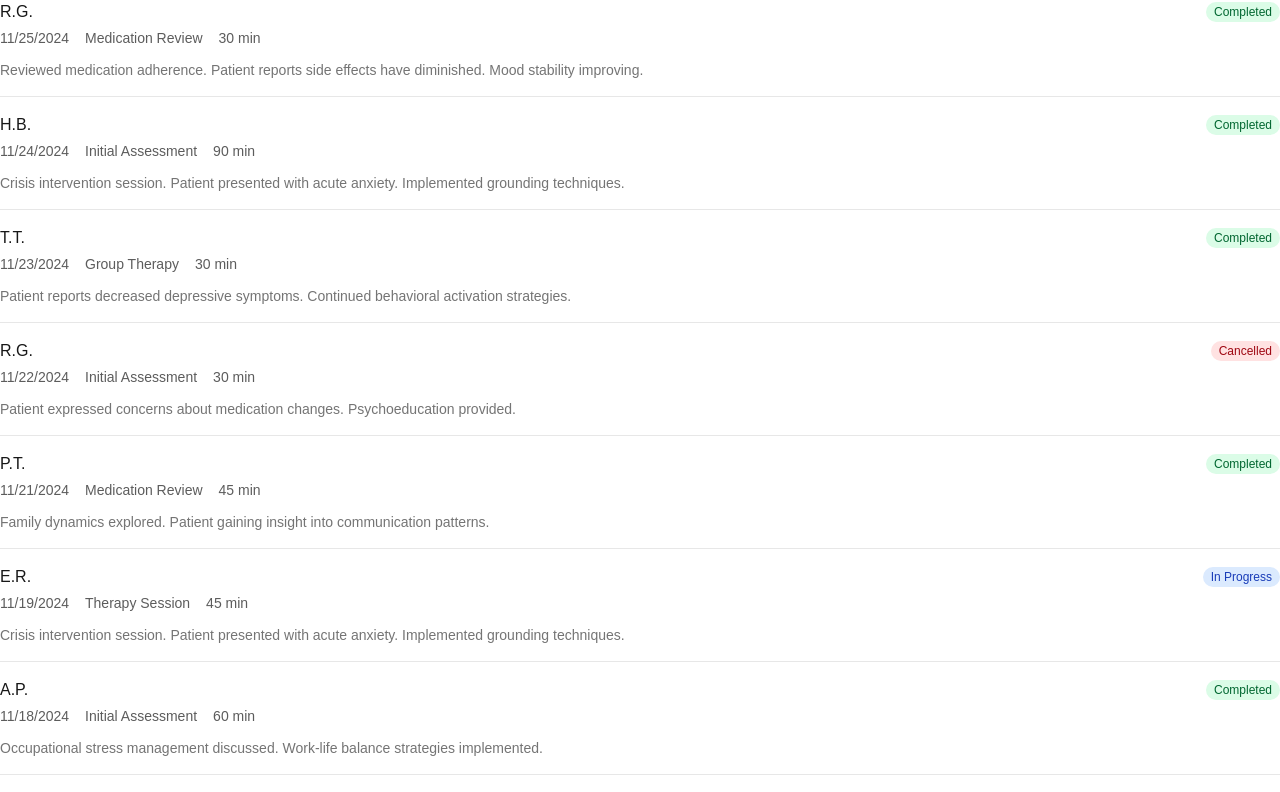
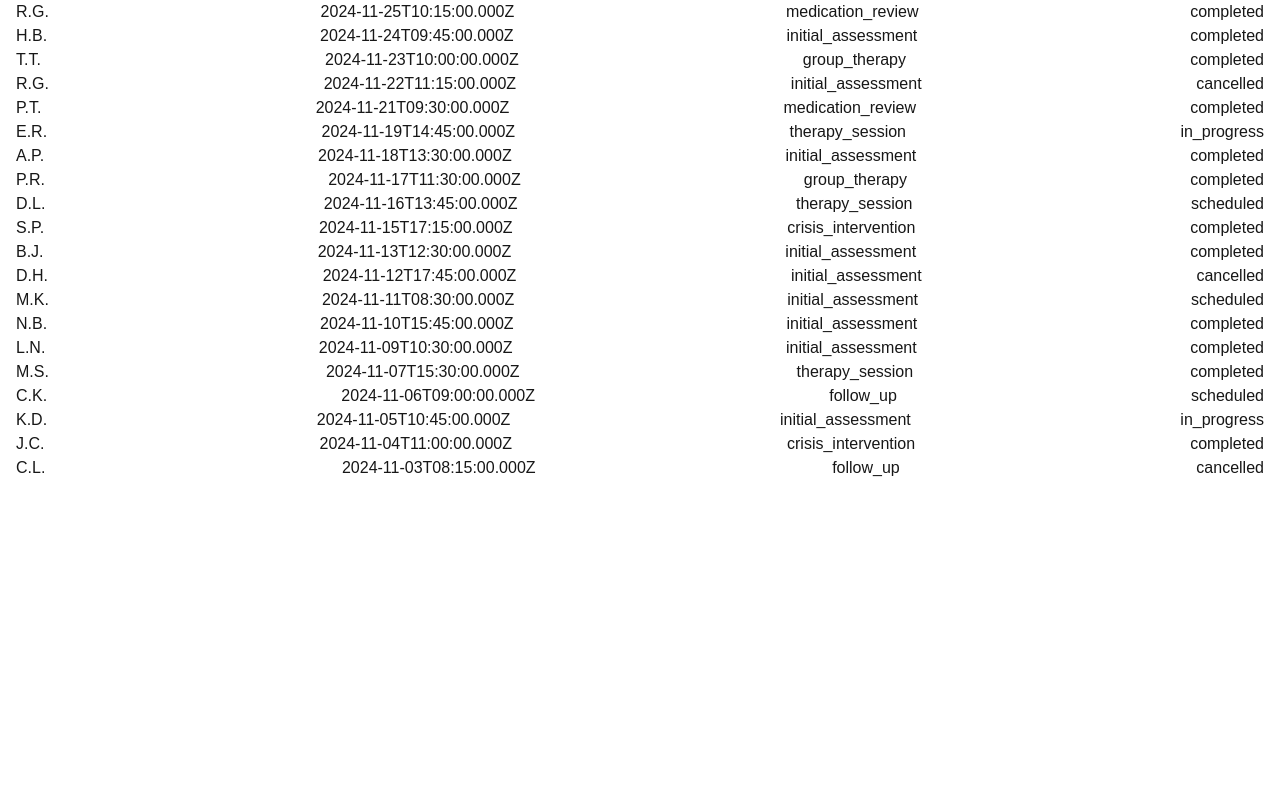
Before and after one commit to khanmohtashim22/jimini-health, a Next.js app: page / in a window 1280 px wide. Shown: the top 792 px of the page. Built offline with nearby package versions, Linux system fonts and the light colour scheme.

Commit message:
adding formatting

```diff
--- a/src/mocks/encounters.ts
+++ b/src/app/api/encounters/data.ts
@@ -1,47 +1,90 @@
-import type { Encounter, EncounterType, EncounterStatus, Assessment } from '@/types/encounters';
+import type {
+  Encounter,
+  EncounterType,
+  EncounterStatus,
+  Assessment,
+} from "@/types/encounters";
 
-const FIRST_INITIALS = ['J', 'M', 'S', 'A', 'R', 'K', 'L', 'D', 'E', 'T', 'C', 'N', 'B', 'P', 'H'];
-const LAST_INITIALS = ['D', 'S', 'M', 'J', 'W', 'B', 'T', 'K', 'R', 'L', 'C', 'H', 'G', 'N', 'P'];
+const FIRST_INITIALS = [
+  "J",
+  "M",
+  "S",
+  "A",
+  "R",
+  "K",
+  "L",
+  "D",
+  "E",
+  "T",
+  "C",
+  "N",
+  "B",
+  "P",
+  "H",
+];
+const LAST_INITIALS = [
+  "D",
+  "S",
+  "M",
+  "J",
+  "W",
+  "B",
+  "T",
+  "K",
+  "R",
+  "L",
+  "C",
+  "H",
+  "G",
+  "N",
+  "P",
+];
 
 const ENCOUNTER_TYPES: EncounterType[] = [
-  'therapy_session',
-  'initial_assessment',
-  'follow_up',
-  'crisis_intervention',
-  'medication_review',
-  'group_therapy',
+  "therapy_session",
+  "initial_assessment",
+  "follow_up",
+  "crisis_intervention",
+  "medication_review",
+  "group_therapy",
 ];
 
-const STATUSES: EncounterStatus[] = ['scheduled', 'in_progress', 'completed', 'cancelled', 'no_show'];
+const STATUSES: EncounterStatus[] = [
+  "scheduled",
+  "in_progress",
+  "completed",
+  "cancelled",
+  "no_show",
+];
 const STATUS_WEIGHTS = [0.1, 0.05, 0.7, 0.1, 0.05];
 
 const DURATIONS = [30, 45, 50, 60, 90];
 
 const ASSESSMENT_TYPES: { name: string; maxScore: number }[] = [
-  { name: 'GAD-7', maxScore: 21 },
-  { name: 'PHQ-9', maxScore: 27 },
-  { name: 'PCL-5', maxScore: 80 },
-  { name: 'BDI-II', maxScore: 63 },
-  { name: 'BAI', maxScore: 63 },
-  { name: 'AUDIT', maxScore: 40 },
+  { name: "GAD-7", maxScore: 21 },
+  { name: "PHQ-9", maxScore: 27 },
+  { name: "PCL-5", maxScore: 80 },
+  { name: "BDI-II", maxScore: 63 },
+  { name: "BAI", maxScore: 63 },
+  { name: "AUDIT", maxScore: 40 },
 ];
 
 const THERAPY_NOTES = [
-  'Patient showed improvement in anxiety management techniques. Continued focus on cognitive restructuring exercises.',
-  'Discussed coping strategies for work-related stress. Patient reports better sleep patterns this week.',
-  'Explored childhood experiences and their impact on current relationships. Patient showed emotional insight.',
-  'Reviewed medication adherence. Patient reports side effects have diminished. Mood stability improving.',
-  'Crisis intervention session. Patient presented with acute anxiety. Implemented grounding techniques.',
-  'Group session focused on interpersonal skills. Patient participated actively in role-playing exercises.',
-  'Follow-up on previous session goals. Patient completed homework assignments. Progress noted in social situations.',
-  'Initial assessment completed. Established treatment goals and therapeutic alliance.',
-  'Patient reports decreased depressive symptoms. Continued behavioral activation strategies.',
-  'Addressed trauma-related triggers. EMDR session conducted with positive response.',
-  'Family dynamics explored. Patient gaining insight into communication patterns.',
-  'Mindfulness exercises introduced. Patient receptive to meditation practice.',
-  'Relapse prevention strategies reviewed. Patient maintaining sobriety milestones.',
-  'Occupational stress management discussed. Work-life balance strategies implemented.',
-  'Patient expressed concerns about medication changes. Psychoeducation provided.',
+  "Patient showed improvement in anxiety management techniques. Continued focus on cognitive restructuring exercises.",
+  "Discussed coping strategies for work-related stress. Patient reports better sleep patterns this week.",
+  "Explored childhood experiences and their impact on current relationships. Patient showed emotional insight.",
+  "Reviewed medication adherence. Patient reports side effects have diminished. Mood stability improving.",
+  "Crisis intervention session. Patient presented with acute anxiety. Implemented grounding techniques.",
+  "Group session focused on interpersonal skills. Patient participated actively in role-playing exercises.",
+  "Follow-up on previous session goals. Patient completed homework assignments. Progress noted in social situations.",
+  "Initial assessment completed. Established treatment goals and therapeutic alliance.",
+  "Patient reports decreased depressive symptoms. Continued behavioral activation strategies.",
+  "Addressed trauma-related triggers. EMDR session conducted with positive response.",
+  "Family dynamics explored. Patient gaining insight into communication patterns.",
+  "Mindfulness exercises introduced. Patient receptive to meditation practice.",
+  "Relapse prevention strategies reviewed. Patient maintaining sobriety milestones.",
+  "Occupational stress management discussed. Work-life balance strategies implemented.",
+  "Patient expressed concerns about medication changes. Psychoeducation provided.",
 ];
 
 function seededRandom(seed: number): () => number {
@@ -51,7 +94,11 @@ function seededRandom(seed: number): () => number {
   };
 }
 
-function weightedRandom<T>(items: T[], weights: number[], random: () => number): T {
+function weightedRandom<T>(
+  items: T[],
+  weights: number[],
+  random: () => number,
+): T {
   const totalWeight = weights.reduce((a, b) => a + b, 0);
   let value = random() * totalWeight;
 
@@ -76,7 +123,7 @@ function generateInitials(random: () => number): string {
 }
 
 function generateDate(index: number, total: number): string {
-  const now = new Date('2024-11-25T00:00:00Z');
+  const now = new Date("2024-11-25T00:00:00Z");
   const daysBack = Math.floor((index / total) * 180);
   const date = new Date(now.getTime() - daysBack * 24 * 60 * 60 * 1000);
 
@@ -103,14 +150,13 @@ function generateEncounter(index: number, total: number): Encounter {
   const seed = index * 12345 + 67890;
   const random = seededRandom(seed);
 
-  const patientId = generatePatientId(index, random);
-
   return {
     id: `enc_${(1000 + index).toString()}`,
-    patientId,
+    patientId: generatePatientId(index, random),
     patientInitials: generateInitials(random),
     encounterDate: generateDate(index, total),
-    encounterType: ENCOUNTER_TYPES[Math.floor(random() * ENCOUNTER_TYPES.length)],
+    encounterType:
+      ENCOUNTER_TYPES[Math.floor(random() * ENCOUNTER_TYPES.length)],
     duration: DURATIONS[Math.floor(random() * DURATIONS.length)],
     status: weightedRandom(STATUSES, STATUS_WEIGHTS, random),
     notes: THERAPY_NOTES[Math.floor(random() * THERAPY_NOTES.length)],
@@ -120,9 +166,9 @@ function generateEncounter(index: number, total: number): Encounter {
 
 const TOTAL_ENCOUNTERS = 150;
 
-export const mockEncounters: Encounter[] = Array.from(
+const mockEncounters: Encounter[] = Array.from(
   { length: TOTAL_ENCOUNTERS },
-  (_, i) => generateEncounter(i, TOTAL_ENCOUNTERS)
+  (_, i) => generateEncounter(i, TOTAL_ENCOUNTERS),
 );
 
 export function getEncounterById(id: string): Encounter | undefined {
@@ -131,8 +177,16 @@ export function getEncounterById(id: string): Encounter | undefined {
 
 export function getEncounters(
   page: number = 1,
-  pageSize: number = 20
-): { encounters: Encounter[]; pagination: { page: number; pageSize: number; total: number; hasMore: boolean } } {
+  pageSize: number = 20,
+): {
+  encounters: Encounter[];
+  pagination: {
+    page: number;
+    pageSize: number;
+    total: number;
+    hasMore: boolean;
+  };
+} {
   const start = (page - 1) * pageSize;
   const end = start + pageSize;
   const encounters = mockEncounters.slice(start, end);
--- a/src/app/layout.tsx
+++ b/src/app/layout.tsx
@@ -14,8 +14,8 @@ const geistMono = Geist_Mono({
 });
 
 export const metadata: Metadata = {
-  title: "Create Next App",
-  description: "Generated by create next app",
+  title: "Jimini Health | Encounters",
+  description: "Jimini Health Encounters Dashboard",
 };
 
 export default function RootLayout({
--- a/src/app/page.tsx
+++ b/src/app/page.tsx
@@ -2,7 +2,7 @@ import { Encounters } from "@/components/Encounters/Encounters";
 
 export default function Home() {
   return (
-    <div >
+    <div>
       <Encounters />
     </div>
   );
--- a/src/components/Encounters/Encounters.tsx
+++ b/src/components/Encounters/Encounters.tsx
@@ -7,64 +7,42 @@ export const Encounters = () => {
 
   if (loading) {
     return (
-      <div className="flex justify-center py-12">
-        <p className="text-foreground/60">Loading encounters...</p>
+      <div className="flex flex-col items-center justify-center">
+        <p>Loading encounters...</p>
       </div>
     );
   }
 
   if (error) {
     return (
-      <div className="rounded-lg border border-red-200 bg-red-50 p-4 dark:border-red-900 dark:bg-red-950/30">
-        <p className="text-red-600 dark:text-red-400">Error: {error.message}</p>
+      <div className="flex flex-col items-center justify-center">
+        <p className="text-red-600">Error fetching encounters</p>
       </div>
     );
   }
 
   if (!data?.encounters.length) {
-    return (
-      <div className="py-12 text-center text-foreground/60">
-        No encounters found.
-      </div>
-    );
+    return <div className="text-center">No encounters found.</div>;
   }
 
   return (
-    <ul className="divide-y divide-foreground/10">
-      {data.encounters.map((encounter) => (
-        <li key={encounter.id} className="py-4 first:pt-0 last:pb-0">
-          <div className="flex flex-col gap-1">
-            <div className="flex items-center justify-between">
-              <span className="font-medium">{encounter.patientInitials}</span>
-              <span
-                className={`rounded-full px-2 py-0.5 text-xs capitalize ${
-                  encounter.status === "completed"
-                    ? "bg-green-100 text-green-800 dark:bg-green-900/30 dark:text-green-400"
-                    : encounter.status === "in_progress"
-                      ? "bg-blue-100 text-blue-800 dark:bg-blue-900/30 dark:text-blue-400"
-                      : encounter.status === "cancelled" || encounter.status === "no_show"
-                        ? "bg-red-100 text-red-800 dark:bg-red-900/30 dark:text-red-400"
-                        : "bg-gray-100 text-gray-800 dark:bg-gray-800 dark:text-gray-300"
-                }`}
-              >
-                {encounter.status.replace("_", " ")}
-              </span>
-            </div>
-            <div className="flex gap-4 text-sm text-foreground/70">
-              <span>{new Date(encounter.encounterDate).toLocaleDateString()}</span>
-              <span className="capitalize">
-                {encounter.encounterType.replace(/_/g, " ")}
-              </span>
-              <span>{encounter.duration} min</span>
-            </div>
-            {encounter.notes && (
-              <p className="mt-2 truncate text-sm text-foreground/60">
-                {encounter.notes}
-              </p>
-            )}
-          </div>
-        </li>
-      ))}
+    <ul>
+      {data.encounters.map((encounter) => {
+        const { id, patientInitials, encounterDate, encounterType, status } =
+          encounter;
+        return (
+          <li key={id}>
+            <button className="w-full">
+              <div className="flex flex-row justify-between px-4">
+                <span>{patientInitials}</span>
+                <span>{encounterDate}</span>
+                <span>{encounterType}</span>
+                <span>{status}</span>
+              </div>
+            </button>
+          </li>
+        );
+      })}
     </ul>
   );
 };
--- a/src/hooks/useEncounters.ts
+++ b/src/hooks/useEncounters.ts
@@ -8,7 +8,7 @@ interface UseEncountersOptions {
 
 async function fetchEncounters(
   page: number,
-  pageSize: number
+  pageSize: number,
 ): Promise<EncountersResponse> {
   const params = new URLSearchParams({
     page: page.toString(),
--- a/src/types/encounters.ts
+++ b/src/types/encounters.ts
@@ -1,12 +1,17 @@
 export type EncounterType =
-  | 'therapy_session'
-  | 'initial_assessment'
-  | 'follow_up'
-  | 'crisis_intervention'
-  | 'medication_review'
-  | 'group_therapy';
+  | "therapy_session"
+  | "initial_assessment"
+  | "follow_up"
+  | "crisis_intervention"
+  | "medication_review"
+  | "group_therapy";
 
-export type EncounterStatus = 'scheduled' | 'in_progress' | 'completed' | 'cancelled' | 'no_show';
+export type EncounterStatus =
+  | "scheduled"
+  | "in_progress"
+  | "completed"
+  | "cancelled"
+  | "no_show";
 
 export interface Assessment {
   name: string;
```
Also changed, not shown: eslint.config.mjs (+30 -15 lines), package.json (+9 -1 lines), src/app/api/encounters/[id]/route.ts (+4 -7 lines), src/app/api/encounters/route.ts (+4 -4 lines), src/providers/ReactQuery/ReactQueryProvider.tsx (+6 -11 lines), 1 other file (tests, documents, lock files or other folders).
